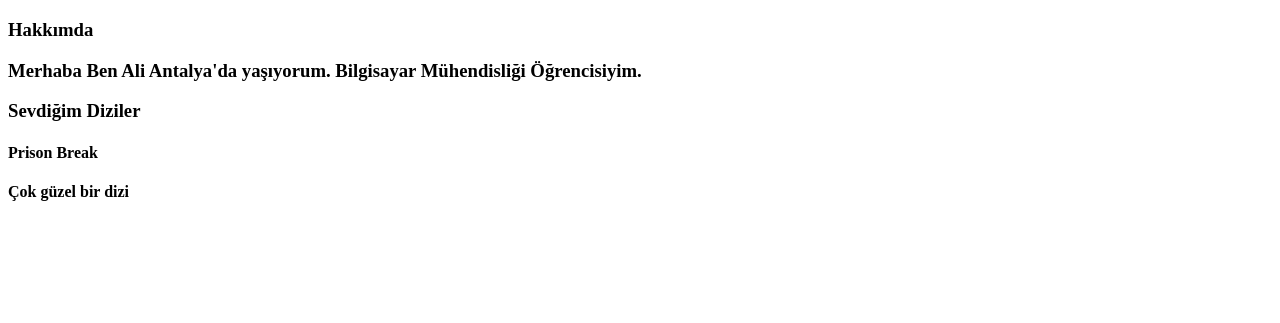
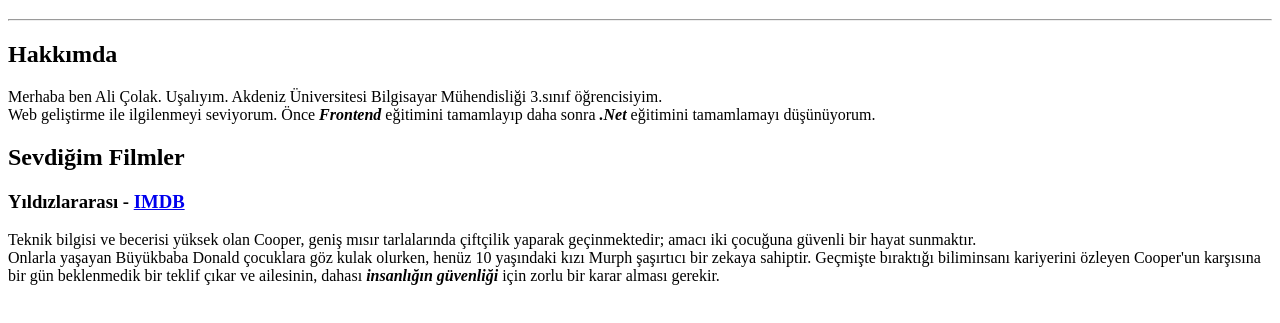
Before and after one commit to alicolak64/kodluyoruzilkrepo, a plain HTML site: page HTML/odev1.html in a window 1280 px wide. Shown: the part 61-384 px from the top of the page. Drawn offline with Linux system fonts and the light colour scheme.

Commit message:
Edited odev1.html

```diff
--- a/HTML/odev1.html
+++ b/HTML/odev1.html
@@ -1,17 +1,31 @@
 <!DOCTYPE html>
 <html lang="en">
+
 <head>
     <meta charset="UTF-8">
     <meta http-equiv="X-UA-Compatible" content="IE=edge">
     <meta name="viewport" content="width=device-width, initial-scale=1.0">
     <title>Odev1</title>
 </head>
+
 <body>
-    <h1><strong>  Ali Çolak </strong> </h1>
-    <h3> <strong>  Hakkımda </strong> <h3>
-    <p> Merhaba Ben Ali Antalya'da yaşıyorum. Bilgisayar Mühendisliği Öğrencisiyim.</p>
-    <h3> <strong>  Sevdiğim Diziler </strong> <h3></h3>
-    <h4> <strong>  Prison Break  </strong> <h4>
-    <p> Çok güzel bir dizi </p>
+    <h1>Ali Çolak</h1>
+    <hr>
+    <div>
+        <h2>Hakkımda</h2>
+        <p>Merhaba ben Ali Çolak. Uşalıyım. Akdeniz Üniversitesi Bilgisayar Mühendisliği 3.sınıf öğrencisiyim. <br>
+            Web geliştirme ile ilgilenmeyi seviyorum. Önce <strong><em>Frontend</em></strong> eğitimini tamamlayıp daha
+            sonra <strong><em>.Net</em></strong> eğitimini tamamlamayı düşünüyorum.</p>
+        <div>
+            <h2>Sevdiğim Filmler</h2>
+            <h3>Yıldızlararası - <a href="https://www.imdb.com/title/tt0816692/" target="_blank">IMDB</a></h3>
+            <p>Teknik bilgisi ve becerisi yüksek olan Cooper, geniş mısır tarlalarında çiftçilik yaparak geçinmektedir;
+                amacı iki çocuğuna güvenli bir hayat sunmaktır. <br> Onlarla yaşayan Büyükbaba Donald çocuklara göz
+                kulak olurken, henüz 10 yaşındaki kızı Murph şaşırtıcı bir zekaya sahiptir. Geçmişte bıraktığı
+                biliminsanı kariyerini özleyen Cooper'un karşısına bir gün beklenmedik bir teklif çıkar ve ailesinin,
+                dahası <strong><em>insanlığın güvenliği</em></strong> için zorlu bir karar alması gerekir.</p>
+        </div>
+
 </body>
+
 </html>
```
